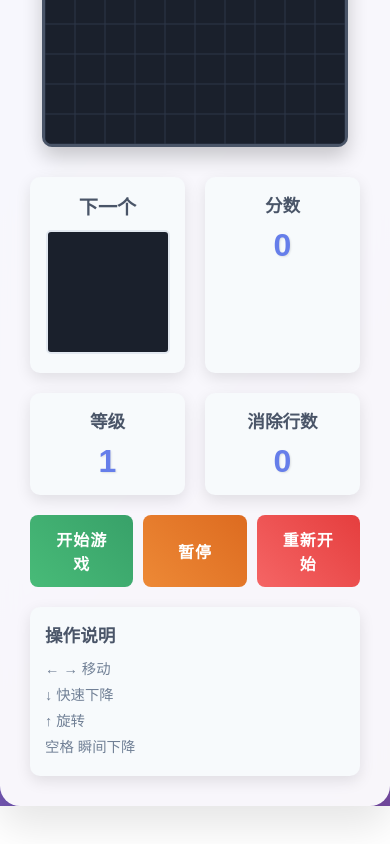
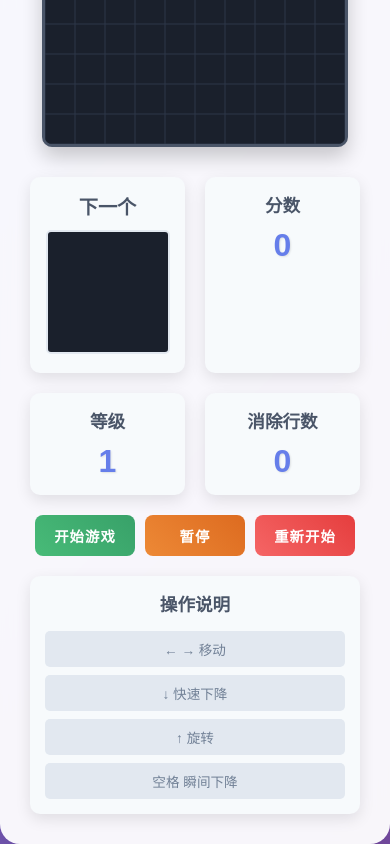
Before and after one commit to Jalen/tetris-game, a plain HTML site: page index.html in a window 390 px wide. Shown: the part 577-1421 px from the top of the page. Before the commit the page ends 1383 px from the top, so only its background shows below. Drawn offline with Linux system fonts and the light colour scheme.

Commit message:
重新设计游戏布局：将按钮和操作说明移到游戏窗口下方并改为横排显示

```diff
--- a/index.html
+++ b/index.html
@@ -44,7 +44,11 @@
                     <h3>消除行数</h3>
                     <div class="lines">0</div>
                 </div>
+            </div>
+        </div>
 
+        <!-- 游戏控制区域 -->
+        <div class="control-area">
             <!-- 游戏控制按钮 -->
             <div class="controls">
                 <button id="startBtn">开始游戏</button>
@@ -55,10 +59,11 @@
             <!-- 游戏说明 -->
             <div class="instructions">
                 <h3>操作说明</h3>
-                    <p>← → 移动</p>
-                    <p>↓ 快速下降</p>
-                    <p>↑ 旋转</p>
-                    <p>空格 瞬间下降</p>
+                <div class="instruction-items">
+                    <span>← → 移动</span>
+                    <span>↓ 快速下降</span>
+                    <span>↑ 旋转</span>
+                    <span>空格 瞬间下降</span>
                 </div>
             </div>
         </div>
--- a/style.css
+++ b/style.css
@@ -114,11 +114,21 @@ h1 {
     text-shadow: 1px 1px 2px rgba(0, 0, 0, 0.1);
 }
 
+/* 游戏控制区域 */
+.control-area {
+    margin-top: 30px;
+    display: flex;
+    flex-direction: column;
+    gap: 20px;
+    align-items: center;
+}
+
 /* 控制按钮 */
 .controls {
     display: flex;
-    flex-direction: column;
-    gap: 10px;
+    flex-direction: row;
+    gap: 15px;
+    justify-content: center;
 }
 
 .controls button {
@@ -172,18 +182,31 @@ h1 {
     border-radius: 10px;
     padding: 15px;
     box-shadow: 0 5px 15px rgba(0, 0, 0, 0.1);
+    text-align: center;
+    min-width: 400px;
 }
 
 .instructions h3 {
     color: #4a5568;
-    margin-bottom: 10px;
+    margin-bottom: 15px;
     font-size: 1.1em;
 }
 
-.instructions p {
+.instruction-items {
+    display: flex;
+    flex-direction: row;
+    gap: 20px;
+    justify-content: center;
+    flex-wrap: wrap;
+}
+
+.instruction-items span {
     color: #718096;
-    margin: 5px 0;
     font-size: 0.9em;
+    background: #e2e8f0;
+    padding: 5px 10px;
+    border-radius: 5px;
+    font-weight: 500;
 }
 
 /* 游戏结束弹窗 */
@@ -272,20 +295,42 @@ h1 {
     .next-piece,
     .score-info,
     .level-info,
-    .lines-info,
-    .instructions {
+    .lines-info {
         flex: 1;
         min-width: 150px;
+    }
+
+    .control-area {
+        margin-top: 20px;
     }
 
     .controls {
         flex-direction: row;
         flex-wrap: wrap;
+        gap: 10px;
     }
 
     .controls button {
         flex: 1;
         min-width: 100px;
+        padding: 10px 15px;
+        font-size: 0.9em;
+    }
+
+    .instructions {
+        min-width: auto;
+        width: 100%;
+        max-width: 400px;
+    }
+
+    .instruction-items {
+        flex-direction: column;
+        gap: 8px;
+    }
+
+    .instruction-items span {
+        padding: 8px 12px;
+        font-size: 0.85em;
     }
 
     .modal-content {
```
Lines whose indentation alone changed are shown as unchanged.
